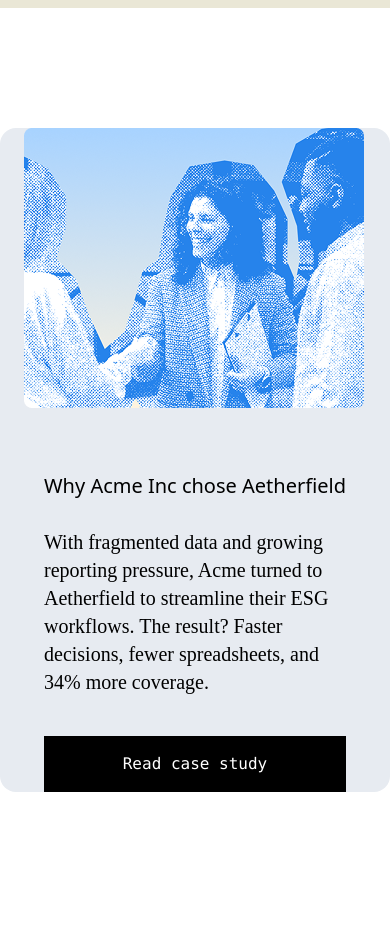
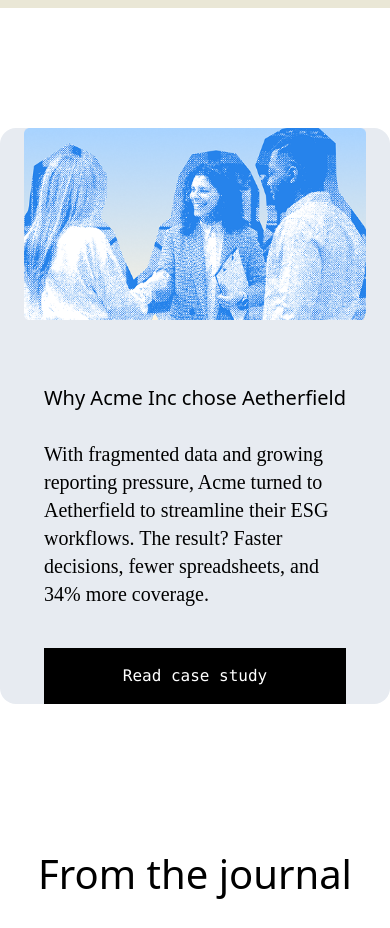
Before and after one commit to shaheerahmeddep-arch/figma-task-6, a website: page index.html in a window 390 px wide. Shown: the part 2980-3908 px from the top of the page. Drawn offline with Linux system fonts and the light colour scheme; a web font is replaced by a local one.

Commit message:
Update index.html

```diff
--- a/index.html
+++ b/index.html
@@ -176,7 +176,7 @@
             <img class="hidden md:flex lg:hidden px-9 py-4" src="Image-3.png" alt="">
 
 
-                <img class="block md:hidden px-6" src="Image-5.png" alt="">
+                <img class="block md:hidden px-6" src="image-3.png" alt="">
 
         </div>
         <div class="px-11 pt-16 md:pt-10">
```
